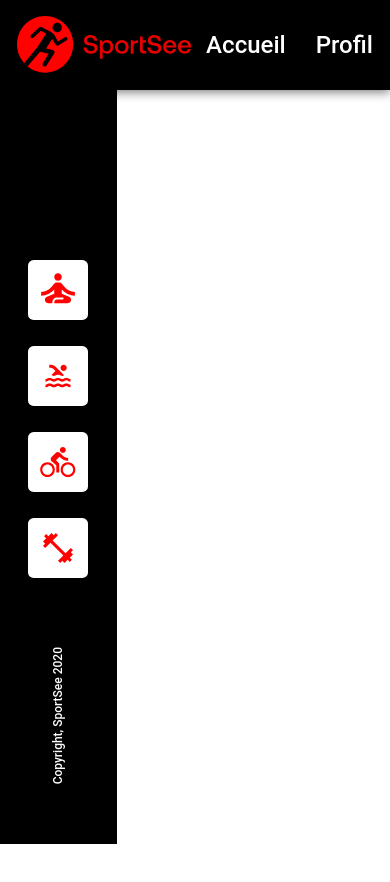
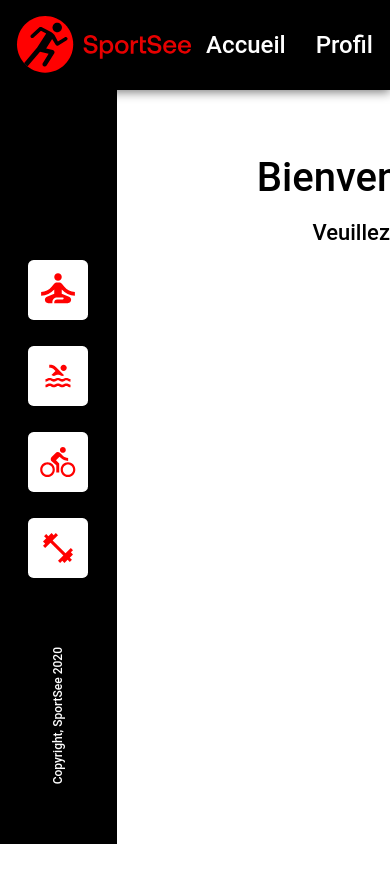
Before and after one commit to Luka-PG/P12_OC_Sportsee, a React (Create React App) app: page / in a window 390 px wide. Shown: the top 882 px of the page. Built offline with nearby package versions, Linux system fonts and the light colour scheme; the HTML template or start-up script is replaced by a standard one.

Commit message:
ajustements css pour page annexes

```diff
--- a/src/Pages/EmptyPage/EmptyPage.css
+++ b/src/Pages/EmptyPage/EmptyPage.css
@@ -6,6 +6,13 @@
     flex-direction: column;
     align-items: center;
     justify-content: space-around;
+    @media screen and (max-width: 1250px) {
+        width: 70%;
+    }
+    @media screen and (max-width: 1024px) {
+        width: 55%;    }
+
+
 }
 
 .empty_text {
@@ -15,4 +22,7 @@
     line-height: 142.6%;
     margin: 0;
     text-align: center;
+    @media screen and (max-width: 1250px) {
+        font-size: 28px;
+    }
 }
--- a/src/Pages/Error/Error.css
+++ b/src/Pages/Error/Error.css
@@ -1,7 +1,8 @@
 .error_page{
-    margin: 150px auto 0 auto !important;
+    margin: 150px auto 0 auto ;
     width: 50%;
-    @media screen and (max-width: 1250px) {
+    @media screen and (max-width: 1024px) {
+        margin-left: 10%;
     }
 }
 
@@ -18,7 +19,7 @@
     font-size: 288px;
     color: #FF0101;
     margin: 0;
-    @media screen and (max-width: 1250px) {
+    @media screen and (max-width: 1024px) {
         font-size: 200px;
     }
 }
@@ -31,7 +32,7 @@
     color: #FF0101;
     margin: 0;
     text-align: center;
-    @media screen and (max-width: 1250px) {
+    @media screen and (max-width: 1024px) {
         font-size: 25px;
     }
 }
--- a/src/Pages/Home/Home.css
+++ b/src/Pages/Home/Home.css
@@ -1,11 +1,22 @@
 .home{
-    margin-top: 100px;
+    margin-top: 150px;
     margin-left: 100px;
     display: flex;
     align-items: center;
     justify-content: center;
     flex-direction: column;
     top: 200px;
+    @media screen and (max-width: 1250px) {
+        width: 65%;
+        margin-left: 100px;
+
+    }
+    @media screen and (max-width: 1024px) {
+        width: 50%;
+        margin-left: 100px;
+
+    }
+
 }
 
 .welcome_text{
@@ -13,6 +24,12 @@
     line-height: 142.6%;
     margin: 0;
     text-align: center;
+    @media screen and (max-width: 1250px) {
+        font-size: 45px;
+    }
+    @media screen and (max-width: 1024px) {
+        font-size: 40px;
+    }
 }
 
 .choosing_text{
@@ -20,6 +37,12 @@
     line-height: 142.6%;
     margin: 10px 0 0 0;
     text-align: center;
+    @media screen and (max-width: 1250px) {
+        font-size: 28px;
+    }
+    @media screen and (max-width: 1024px) {
+        font-size: 22px;
+    }
 }
 
 .div_button{
```
